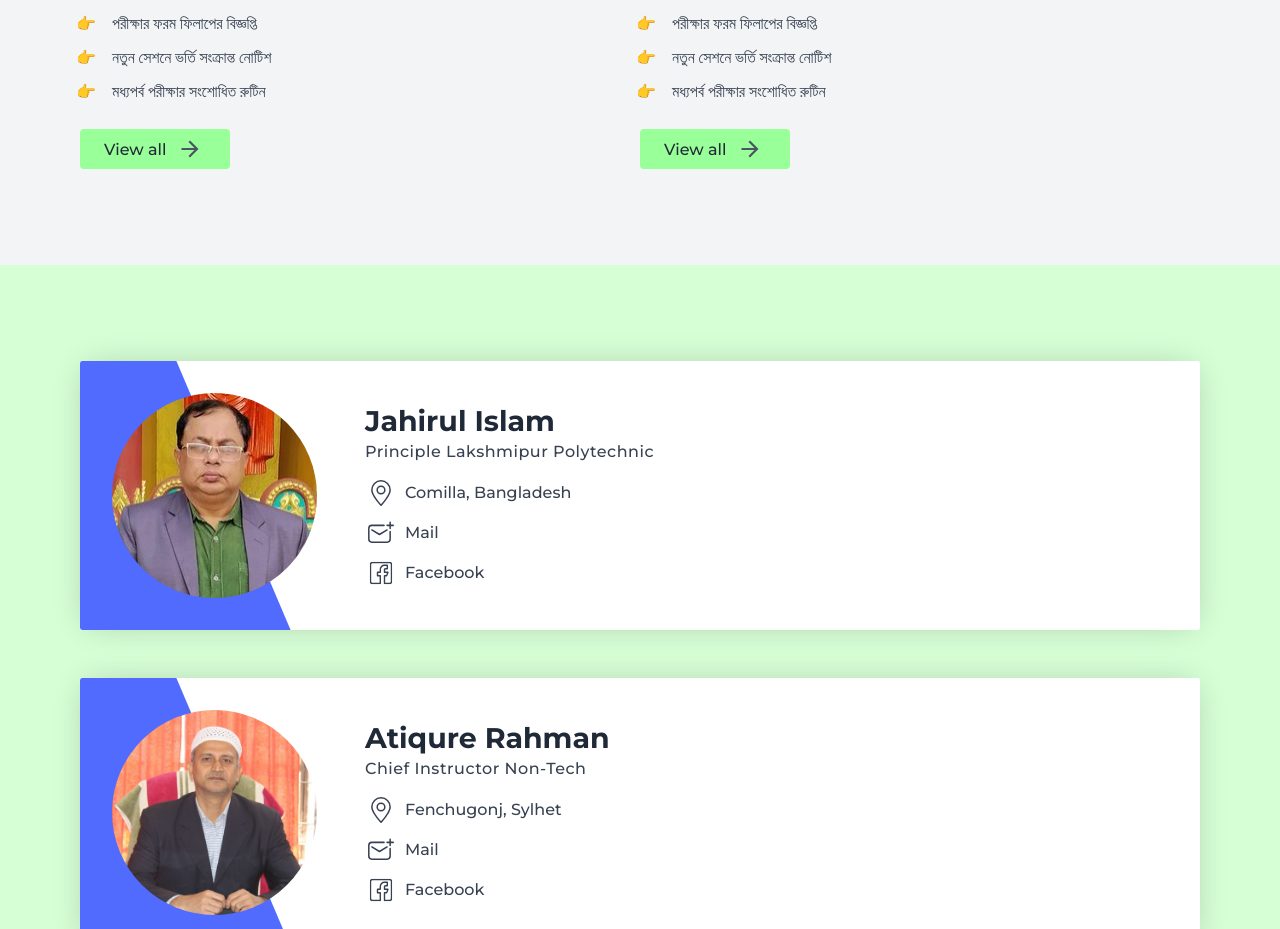
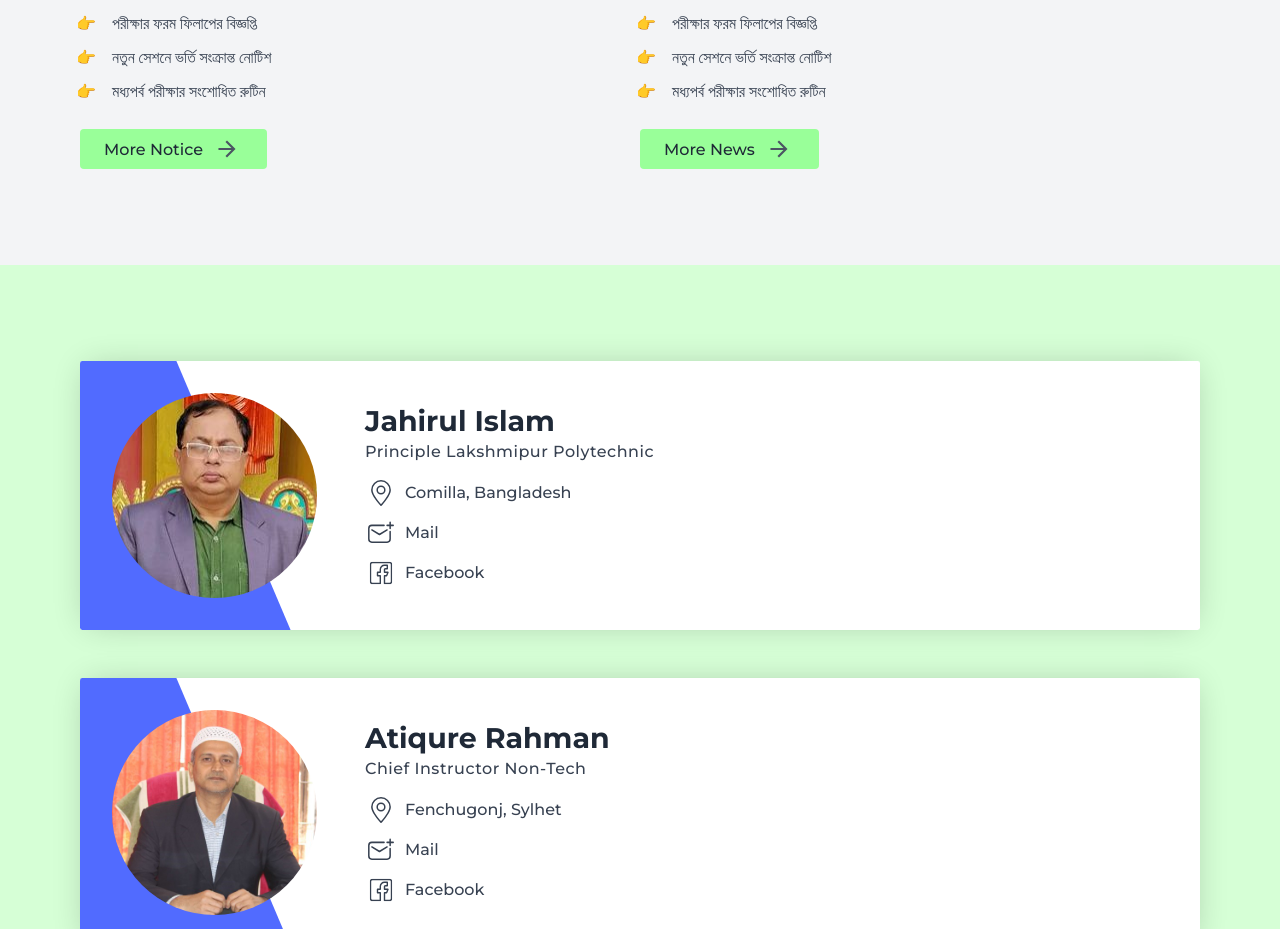
Before and after one commit to al-imam/lpi, a React (Vite) app: page / in a window 1280 px wide. Shown: the part 1222-2151 px from the top of the page. Built offline with nearby package versions, Linux system fonts and the light colour scheme; no server answers.

Commit message:
change news and notice action button

```diff
--- a/src/components/News/News.jsx
+++ b/src/components/News/News.jsx
@@ -2,7 +2,7 @@ import Links from "@components/Links/Links";
 import data from "./data";
 
 function News() {
-  return <Links data={data} page={true} />;
+  return <Links text="More News" data={data} page={true} />;
 }
 
 export default News;
--- a/src/components/RecentNotice/RecentNotice.jsx
+++ b/src/components/RecentNotice/RecentNotice.jsx
@@ -2,7 +2,7 @@ import Links from "@components/Links/Links";
 import data from "./data";
 
 function RecentNotice() {
-  return <Links data={data} page={true} />;
+  return <Links text="More Notice" data={data} page={true} />;
 }
 
 export default RecentNotice;
```
